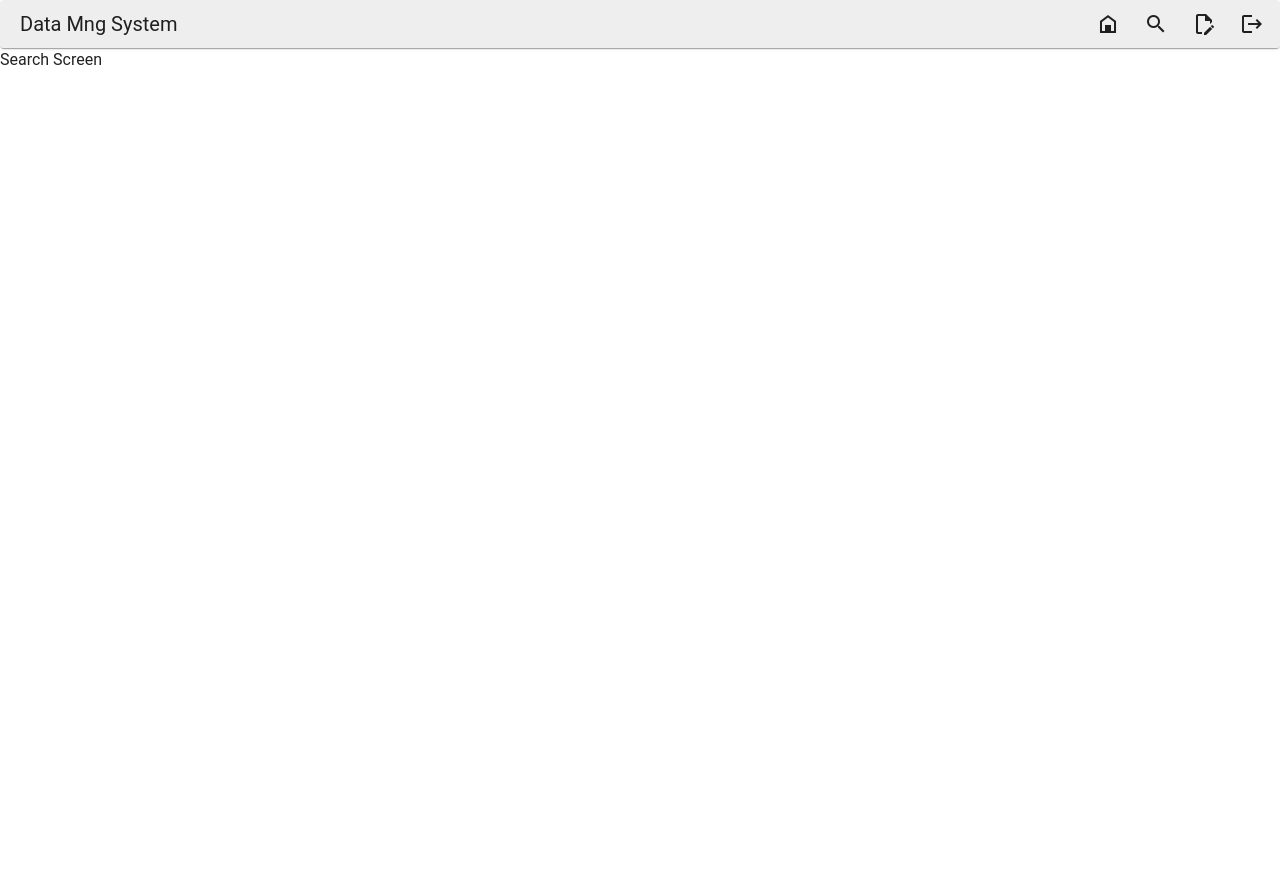
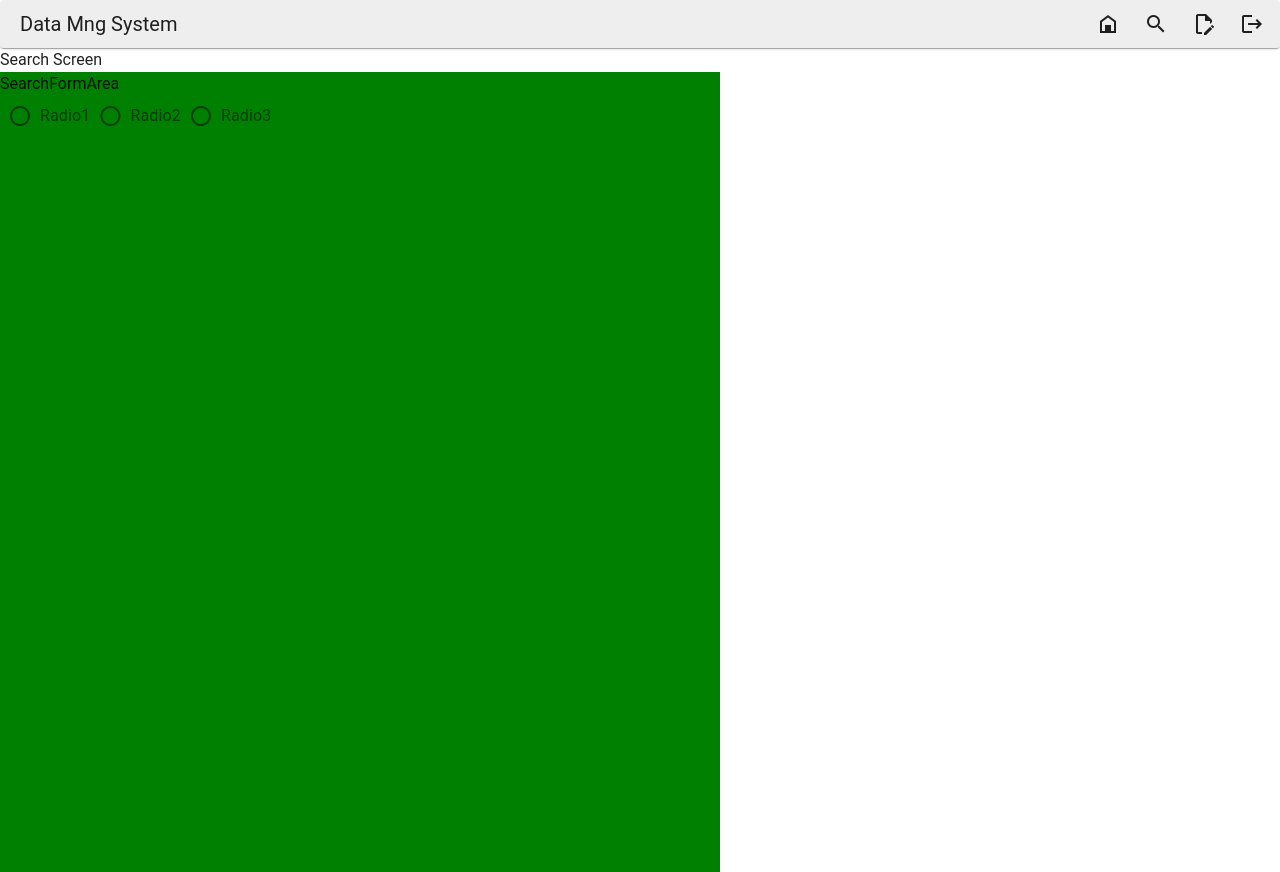
Before and after one commit to Mizuno-Hirohisa/data-mng-system-vue, a Vue app in the folder data-mng-system/: page /search in a window 1280 px wide. Before the commit the page ends 848 px from the top, so only its background shows below. Built offline with nearby package versions, Linux system fonts and the light colour scheme.

Commit message:
RadioButtonの共通コンポーネントを追加

```diff
--- /dev/null
+++ b/data-mng-system/src/components/commons/RadioButtonComp.vue
@@ -0,0 +1,17 @@
+<script setup>
+    console.log('[RadioButtonComp.vue]: script setup completed.');
+
+    const btnItems = [
+        {label: 'Radio1', value: '1'},
+        {label: 'Radio2', value: '2'},
+        {label: 'Radio3', value: '3'}
+    ];
+</script>
+
+<template>
+    <v-radio-group inline>
+        <div v-for="btnItem in btnItems" :key="btnItem">
+            <v-radio :label=btnItem.label :value=btnItem.value></v-radio>
+        </div>
+    </v-radio-group>
+</template>
--- /dev/null
+++ b/data-mng-system/src/components/layers/SearchFormArea.vue
@@ -0,0 +1,21 @@
+<script setup>
+    console.log('[SearchFormArea.vue]: script setup completed.');
+
+    import RadioButtonComp from '../commons/RadioButtonComp.vue'
+
+</script>
+
+<template>
+  <v-app class="area">
+    <p>SearchFormArea</p>
+    <RadioButtonComp></RadioButtonComp>
+  </v-app>
+</template>
+
+
+<style scoped>
+    .area{
+        background-color: green;
+        width: 45em;
+    }
+</style>
--- a/data-mng-system/src/components/pages/Search.vue
+++ b/data-mng-system/src/components/pages/Search.vue
@@ -1,11 +1,12 @@
 <script setup>
     console.log('[Search.vue]: script setup completed.');
-
+    import SearchFormArea from '../layers/SearchFormArea.vue'
 
 </script>
 
 <template>
   <v-app>
     <p>Search Screen</p>
+    <SearchFormArea></SearchFormArea>
   </v-app>
 </template>
--- a/data-mng-system/vite.config.js
+++ b/data-mng-system/vite.config.js
@@ -12,5 +12,12 @@ export default defineConfig({
     alias: {
       '@': fileURLToPath(new URL('./src', import.meta.url))
     }
-  }
+  },
+  css: {
+    preprocessorOptions: {
+      scss: {
+        additionalData: `@import "@/styles/global.scss";`,
+      },
+    },
+  },
 })
```
